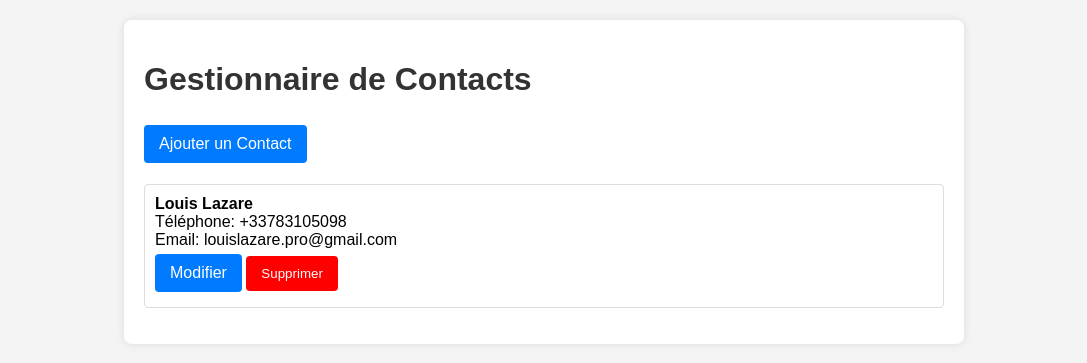
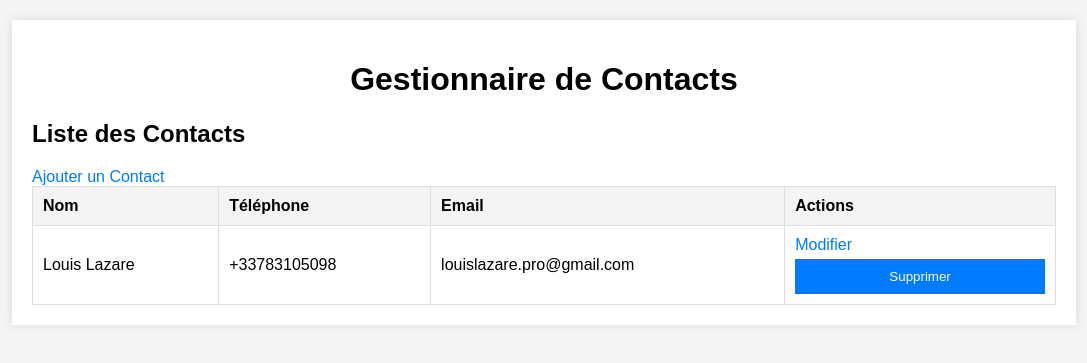
Before and after one commit to SoulLikePlayer/gestionnaire-contact, a Flask app: page / in a window 1280 px wide. Shown: the top 363 px of the page, without its empty margins (96-1183 px from the left). Run offline with Flask 3, Linux system fonts and the light colour scheme; data comes from the database, SQL or seed files in the repository; both versions use the stored data as it was after the commit.

Commit message:
Final commit

```diff
--- a/app.py
+++ b/app.py
@@ -1,8 +1,10 @@
-from flask import Flask, render_template, request, redirect, url_for
+from flask import Flask, render_template, request, redirect, url_for, flash
 import sqlite3
 from contextlib import contextmanager
+import os
 
 app = Flask(__name__)
+app.secret_key = os.urandom(24)
 
 DATABASE = 'database/contacts.db'
 
@@ -15,6 +17,17 @@ def get_db_connection():
     finally:
         conn.close()
 
+def validate_phone_number(country, phone):
+    if country == '+1' and len(phone) != 10:
+        return False, 'Le numéro de téléphone doit contenir 10 chiffres pour les États-Unis/Canada.'
+    if country == '+33' and len(phone) != 9:
+        return False, 'Le numéro de téléphone doit contenir 9 chiffres pour la France.'
+    if country == '+44' and len(phone) != 10:
+        return False, 'Le numéro de téléphone doit contenir 10 chiffres pour le Royaume-Uni.'
+    if country == '+49' and len(phone) != 10:
+        return False, 'Le numéro de téléphone doit contenir 10 chiffres pour l’Allemagne.'
+    return True, ''
+
 @app.route('/')
 def index():
     with get_db_connection() as conn:
@@ -25,8 +38,16 @@ def index():
 def add_contact():
     if request.method == 'POST':
         name = request.form['name']
+        country = request.form['country']
         phone = request.form['phone']
         email = request.form['email']
+
+        valid, message = validate_phone_number(country, phone)
+        if not valid:
+            flash(message)
+            return redirect(url_for('add_contact'))
+
+        phone = country + phone
 
         with get_db_connection() as conn:
             conn.execute('INSERT INTO contacts (name, phone, email) VALUES (?, ?, ?)', (name, phone, email))
@@ -43,8 +64,16 @@ def edit_contact(id):
 
         if request.method == 'POST':
             name = request.form['name']
+            country = request.form['country']
             phone = request.form['phone']
             email = request.form['email']
+
+            valid, message = validate_phone_number(country, phone)
+            if not valid:
+                flash(message)
+                return redirect(url_for('edit_contact', id=id))
+
+            phone = country + phone
 
             conn.execute('UPDATE contacts SET name = ?, phone = ?, email = ? WHERE id = ?', (name, phone, email, id))
             conn.commit()
--- a/static/style.css
+++ /dev/null
@@ -1,71 +0,0 @@
-body {
-    font-family: Arial, sans-serif;
-    background-color: #f4f4f4;
-    margin: 0;
-    padding: 20px;
-}
-
-.container {
-    max-width: 800px;
-    margin: 0 auto;
-    background: #fff;
-    padding: 20px;
-    border-radius: 8px;
-    box-shadow: 0 0 10px rgba(0, 0, 0, 0.1);
-}
-
-h1 {
-    color: #333;
-}
-
-.btn {
-    display: inline-block;
-    padding: 10px 15px;
-    background: #007BFF;
-    border: none;
-    color: white;
-    border-radius: 4px;
-    cursor: pointer;
-    text-decoration: none;
-    margin: 5px 0;
-}
-
-.btn-danger {
-    background: #FF0000;
-}
-
-.btn:hover {
-    background: #0056b3;
-}
-
-.btn-danger:hover {
-    background: #cc0000;
-}
-
-.contacts-list {
-    list-style-type: none;
-    padding: 0;
-}
-
-.contacts-list li {
-    background: #fff;
-    margin: 10px 0;
-    padding: 10px;
-    border: 1px solid #ddd;
-    border-radius: 4px;
-}
-
-label {
-    display: block;
-    margin-bottom: 5px;
-    color: #333;
-}
-
-input[type="text"],
-input[type="email"] {
-    width: 100%;
-    padding: 8px;
-    margin-bottom: 10px;
-    border: 1px solid #ddd;
-    border-radius: 4px;
-}
--- /dev/null
+++ b/static/styles.css
@@ -0,0 +1,88 @@
+body {
+    font-family: Arial, sans-serif;
+    background-color: #f4f4f4;
+    margin: 0;
+    padding: 0;
+}
+
+.container {
+    width: 80%;
+    margin: 0 auto;
+    padding: 20px;
+    background-color: #fff;
+    box-shadow: 0 0 10px rgba(0, 0, 0, 0.1);
+    margin-top: 20px;
+}
+
+h1 {
+    text-align: center;
+}
+
+h2 {
+    margin-top: 0;
+}
+
+form {
+    margin-bottom: 20px;
+}
+
+label {
+    display: block;
+    margin-top: 10px;
+}
+
+input, select, button {
+    width: 100%;
+    padding: 10px;
+    margin-top: 5px;
+}
+
+button {
+    background-color: #007BFF;
+    color: #fff;
+    border: none;
+    cursor: pointer;
+}
+
+button:hover {
+    background-color: #0056b3;
+}
+
+table {
+    width: 100%;
+    border-collapse: collapse;
+}
+
+table, th, td {
+    border: 1px solid #ddd;
+}
+
+th, td {
+    padding: 10px;
+    text-align: left;
+}
+
+th {
+    background-color: #f4f4f4;
+}
+
+a {
+    color: #007BFF;
+    text-decoration: none;
+}
+
+a:hover {
+    text-decoration: underline;
+}
+
+ul {
+    list-style-type: none;
+    padding: 0;
+}
+
+ul li {
+    background-color: #ffdddd;
+    color: red;
+    padding: 10px;
+    margin-top: 10px;
+}
--- a/templates/index.html
+++ b/templates/index.html
@@ -1,18 +1,31 @@
 {% extends "layout.html" %}
 
 {% block content %}
-<a href="{{ url_for('add_contact') }}" class="btn">Ajouter un Contact</a>
-<ul class="contacts-list">
-    {% for contact in contacts %}
-    <li>
-        <strong>{{ contact.name }}</strong><br>
-        Téléphone: {{ contact.phone }}<br>
-        Email: {{ contact.email }}<br>
-        <a href="{{ url_for('edit_contact', id=contact.id) }}" class="btn">Modifier</a>
-        <form action="{{ url_for('delete_contact', id=contact.id) }}" method="post" style="display:inline;">
-            <button type="submit" class="btn btn-danger">Supprimer</button>
-        </form>
-    </li>
-    {% endfor %}
-</ul>
+<h2>Liste des Contacts</h2>
+<a href="{{ url_for('add_contact') }}">Ajouter un Contact</a>
+{% if contacts %}
+    <table>
+        <tr>
+            <th>Nom</th>
+            <th>Téléphone</th>
+            <th>Email</th>
+            <th>Actions</th>
+        </tr>
+        {% for contact in contacts %}
+        <tr>
+            <td>{{ contact.name }}</td>
+            <td>{{ contact.phone }}</td>
+            <td>{{ contact.email }}</td>
+            <td>
+                <a href="{{ url_for('edit_contact', id=contact.id) }}">Modifier</a>
+                <form action="{{ url_for('delete_contact', id=contact.id) }}" method="post" style="display:inline;">
+                    <button type="submit">Supprimer</button>
+                </form>
+            </td>
+        </tr>
+        {% endfor %}
+    </table>
+{% else %}
+    <p>Aucun contact trouvé.</p>
+{% endif %}
 {% endblock %}
--- a/templates/layout.html
+++ b/templates/layout.html
@@ -4,11 +4,56 @@
     <meta charset="UTF-8">
     <meta name="viewport" content="width=device-width, initial-scale=1.0">
     <title>Gestionnaire de Contacts</title>
-    <link rel="stylesheet" href="{{ url_for('static', filename='style.css') }}">
+    <link rel="stylesheet" href="{{ url_for('static', filename='styles.css') }}">
+    <script>
+        function validatePhoneNumber() {
+            const country = document.getElementById('country').value;
+            const phone = document.getElementById('phone').value;
+            let valid = false;
+            let message = '';
+
+            switch (country) {
+                case '+1':
+                    valid = /^\d{10}$/.test(phone);
+                    message = 'Le numéro de téléphone doit contenir 10 chiffres pour les États-Unis/Canada.';
+                    break;
+                case '+33':
+                    valid = /^\d{9}$/.test(phone);
+                    message = 'Le numéro de téléphone doit contenir 9 chiffres pour la France.';
+                    break;
+                case '+44':
+                    valid = /^\d{10}$/.test(phone);
+                    message = 'Le numéro de téléphone doit contenir 10 chiffres pour le Royaume-Uni.';
+                    break;
+                case '+49':
+                    valid = /^\d{10}$/.test(phone);
+                    message = 'Le numéro de téléphone doit contenir 10 chiffres pour l’Allemagne.';
+                    break;
+                default:
+                    valid = true;
+                    break;
+            }
+
+            if (!valid) {
+                alert(message);
+            }
+
+            return valid;
+        }
+    </script>
 </head>
 <body>
     <div class="container">
         <h1>Gestionnaire de Contacts</h1>
+        {% with messages = get_flashed_messages() %}
+            {% if messages %}
+                <ul>
+                {% for message in messages %}
+                    <li>{{ message }}</li>
+                {% endfor %}
+                </ul>
+            {% endif %}
+        {% endwith %}
         {% block content %}{% endblock %}
     </div>
 </body>
```
Also changed, not shown: templates/add_contact.html (+25 -0 lines), templates/edit_contact.html (+15 -4 lines), database/contacts.db.
